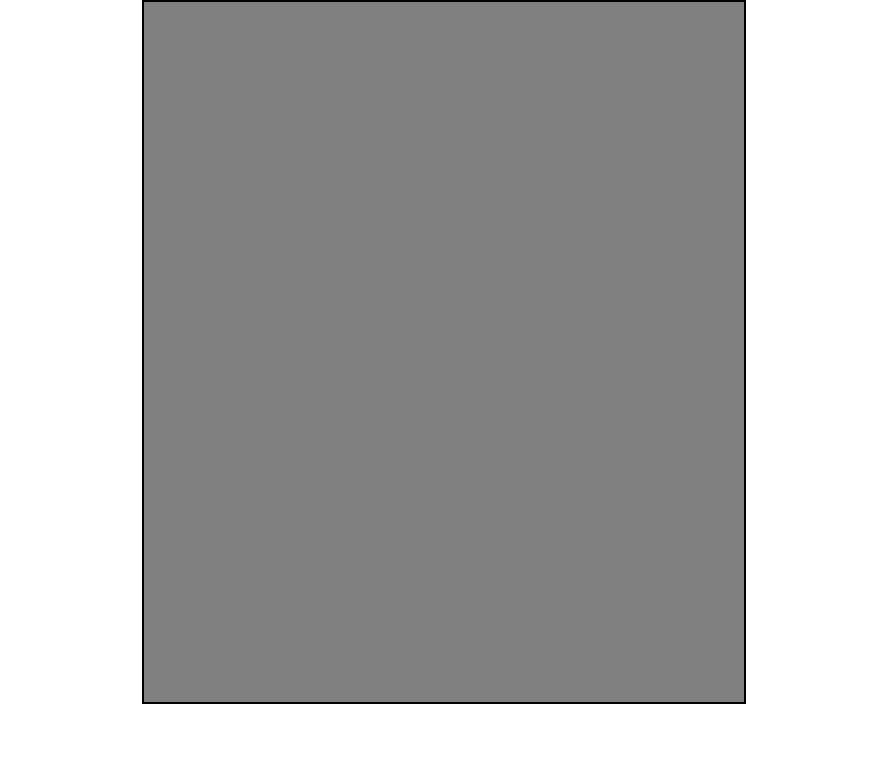
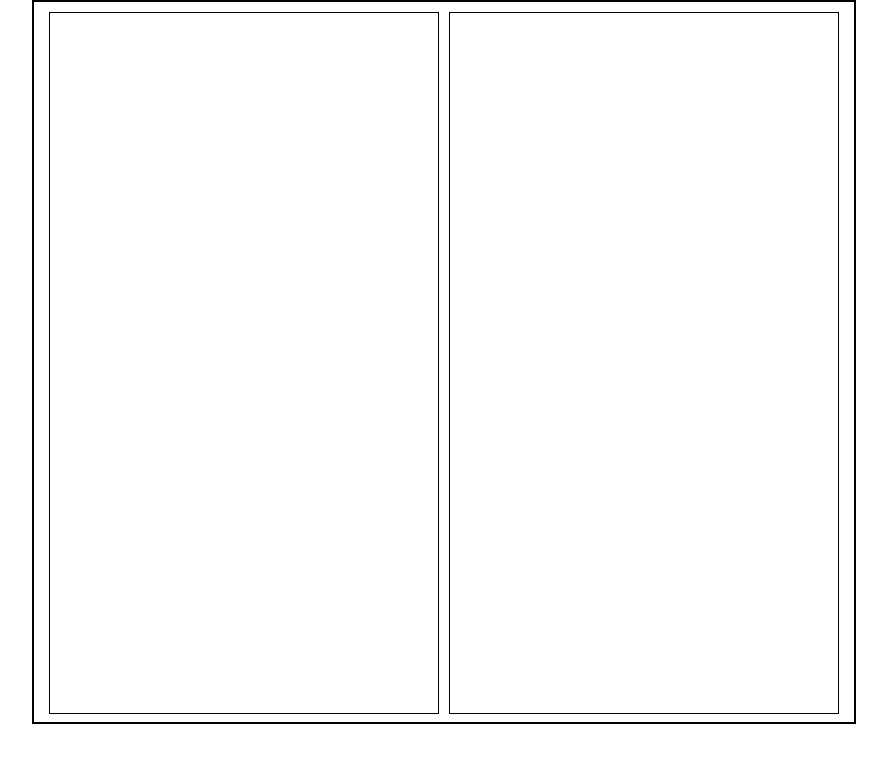
Before and after one commit to fa-rimi/react-employee-app, a React (Create React App) app: page / in a window 1280 px wide. Shown: the top 762 px of the page, without its empty margins (196-1083 px from the left). Built offline with nearby package versions, Linux system fonts and the light colour scheme.

Commit message:
styling and fixed imports

```diff
--- a/src/App.css
+++ b/src/App.css
@@ -1,6 +1,10 @@
 :root {
   --placeholder-bg-color-1: gray;
   --placeholder-bg-color-2: whitesmoke;
+  --placeholder-bg-color-3: white;
+
+  --border-bold: 2px solid black;
+  --border-light: 1px solid black;
 }
 
 body {
@@ -13,9 +17,22 @@ body {
 }
 
 .App {
-  width: 600px;
+  width: 800px;
   height: 700px;
-  border: 2px solid black;
+  padding: 10px;
+  display: flex;
+  flex-direction: row;
+  justify-content: space-evenly;
 
-  background-color: var(--placeholder-bg-color-1);
+  background-color: var(--placeholder-bg-color-3);
+  border: var(--border-bold);
 }
+
+.home-pg, .employee-pg {
+  width: 50%;
+  height: 100%;
+  margin: 0 5px 0 5px;
+
+  /* margin: 10px; */
+  border: var(--border-light);
+}
--- a/src/App.js
+++ b/src/App.js
@@ -1,13 +1,13 @@
 // * The main App consist of 2 main components -> Left: HomePage & Right: EmployeePage
 import "./App.css"; // importing styling
-import HomePage from "../src/components/HomePage"; // left side: import the homepage component
-import EmployeePage from "../src/components/EmployeePage"; // right side: import the employeepage component
+import HomePage from "./pages/HomePage"; // left side: import the homepage component
+import EmployeePage from "./pages/EmployeePage"; // right side: import EmployeePage
 
 function App() {
   return (
-    <div class="App">
-      <HomePage />
-      <EmployeePage />
+    <div className="App">
+      <HomePage/>
+      <EmployeePage/>
     </div>
   );
 }
--- a/src/components/EmployeePage.js
+++ /dev/null
@@ -1,9 +0,0 @@
-import Header from "../components/SearchBar";
-
-function EmployeePage() {
-  <div class="employee-pg">
-    <Header />
-  </div>;
-}
-
-export default EmployeePage;
--- a/src/components/HomePage.js
+++ /dev/null
@@ -1,9 +0,0 @@
-import Header from "../components/SearchBar";
-
-function HomePage() {
-  <div class="home-pg">
-    <Header />
-  </div>;
-}
-
-export default HomePage;
--- /dev/null
+++ b/src/pages/EmployeePage.js
@@ -0,0 +1,14 @@
+import "../App.css";
+
+function EmployeePage() {
+  //! I forgot to add return at first and my Employee Page would not display
+  return (
+
+  <div className="employee-pg">
+    {console.log("EmployeePage is connected!")}
+  </div>
+
+  )
+}
+
+export default EmployeePage;
--- /dev/null
+++ b/src/pages/HomePage.js
@@ -0,0 +1,13 @@
+import "../App.css";
+
+function HomePage() {
+  return (
+
+    <div className="home-pg">
+      {console.log("Homepage is connected")}
+    </div>
+
+  )
+}
+
+export default HomePage;
```
Also changed, not shown: src/components/Header.js (deleted, +0 -9 lines).
